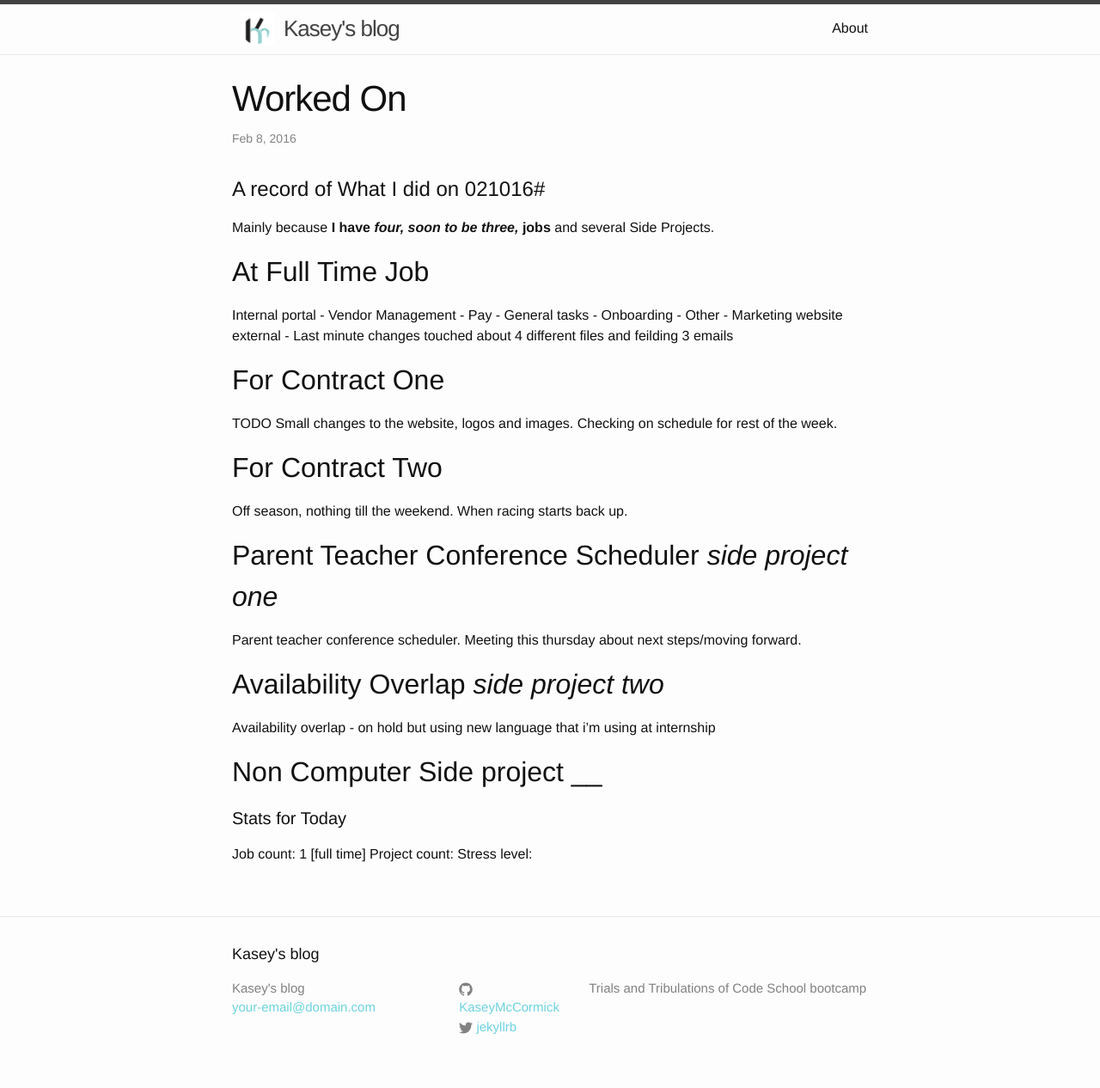
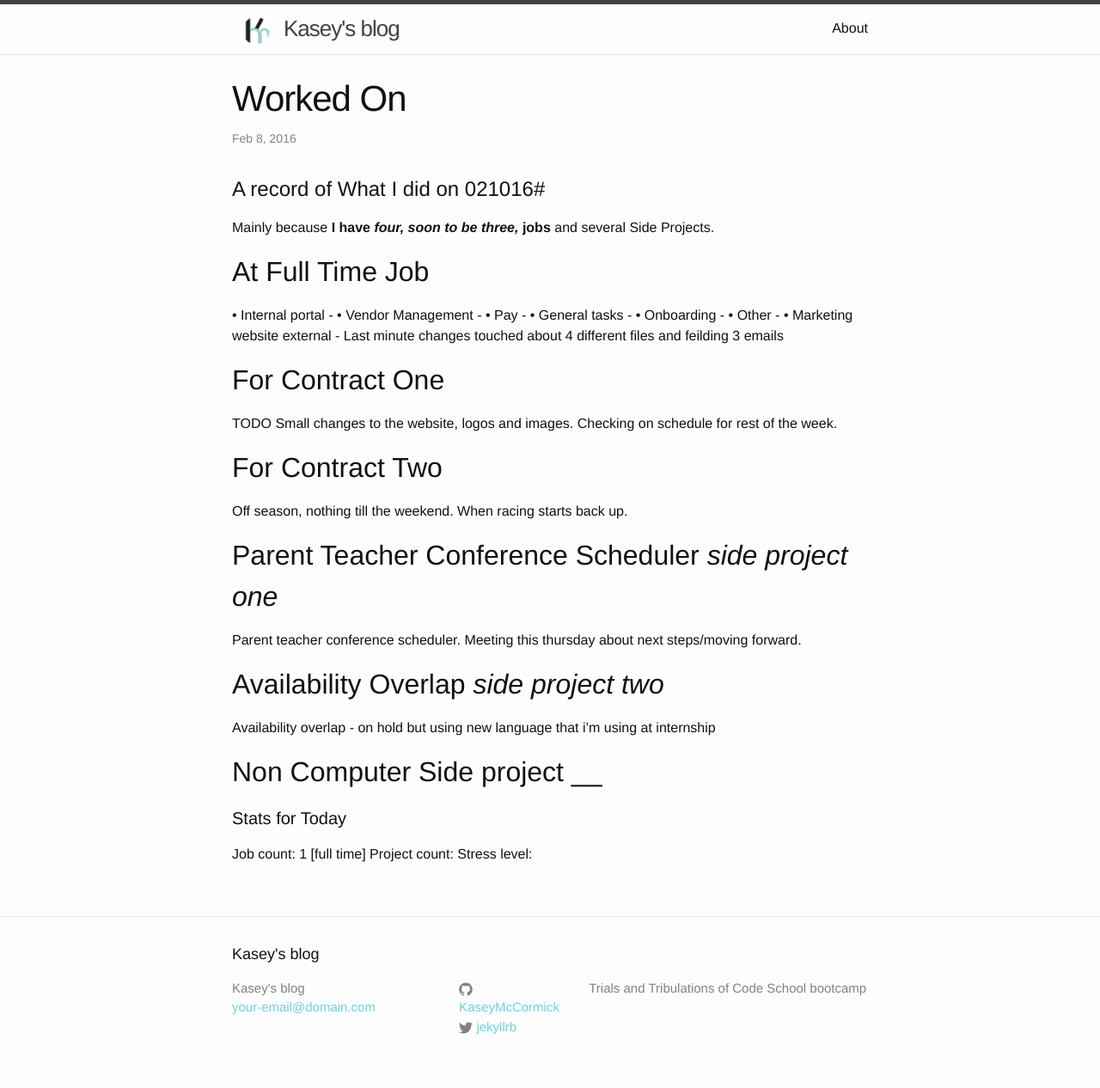
Before and after one commit to kaseymccormick/kaseymccormick.github.io, a Jekyll site: the page built from _posts/2016-02-10-Worked-on-110215.markdown, in a window 1280 px wide. Shown: the whole page at 86% size. Built offline with Jekyll 4.4.1, drawn with Linux system fonts in a browser that asks for light colours; Markdown is read by kramdown in place of the engine named in the settings.

```diff
--- a/_posts/2016-02-10-Worked-on-110215.markdown
+++ b/_posts/2016-02-10-Worked-on-110215.markdown
@@ -9,13 +9,13 @@ categories: working-on progress
 Mainly because **I have _four, soon to be three,_ jobs** and several Side Projects.
 
 ##At Full Time Job
-Internal portal -
-Vendor Management -
-Pay -
-General tasks -
-Onboarding -
-Other -
-Marketing website external - Last minute changes touched about 4 different files and feilding 3 emails
+• Internal portal -
+• Vendor Management -
+• Pay -
+• General tasks -
+• Onboarding -
+• Other -
+• Marketing website external - Last minute changes touched about 4 different files and feilding 3 emails
 
 ##For Contract One
 TODO Small changes to the website, logos and images. Checking on schedule for rest of the week.
```
